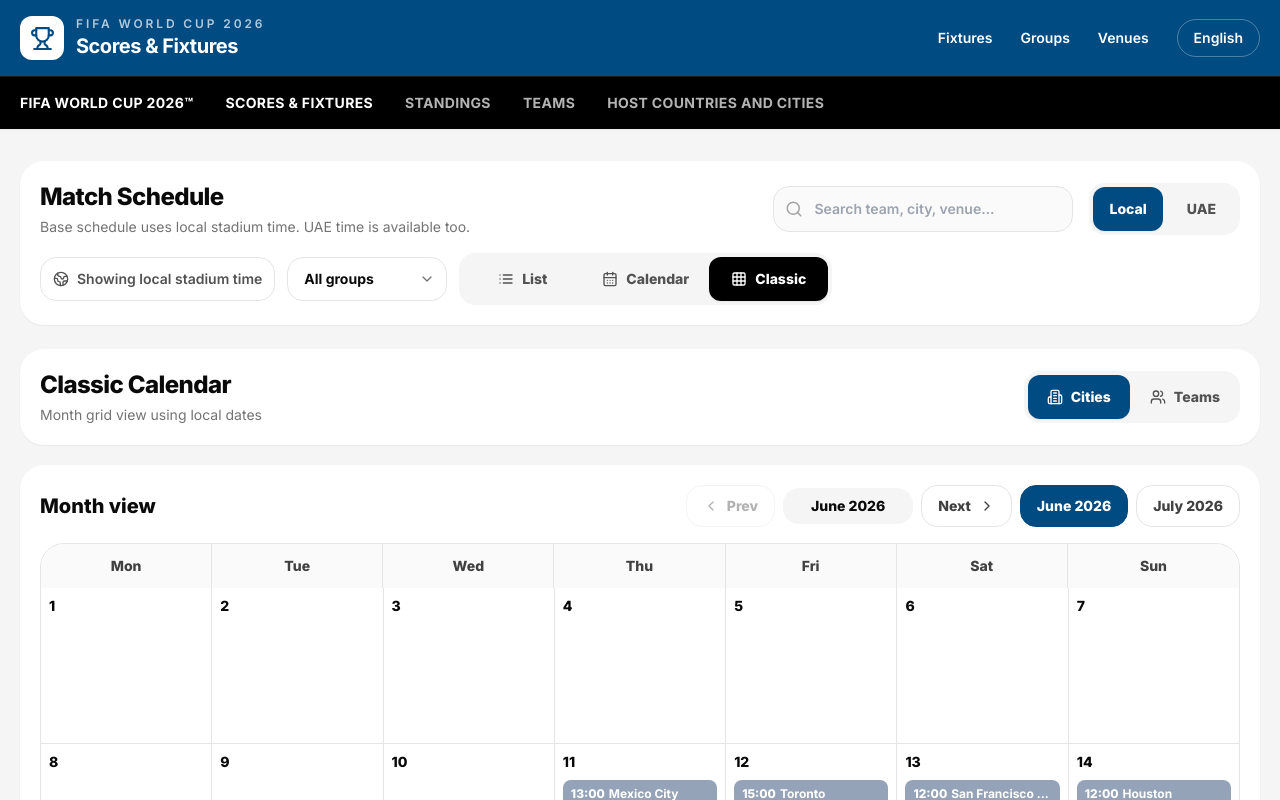
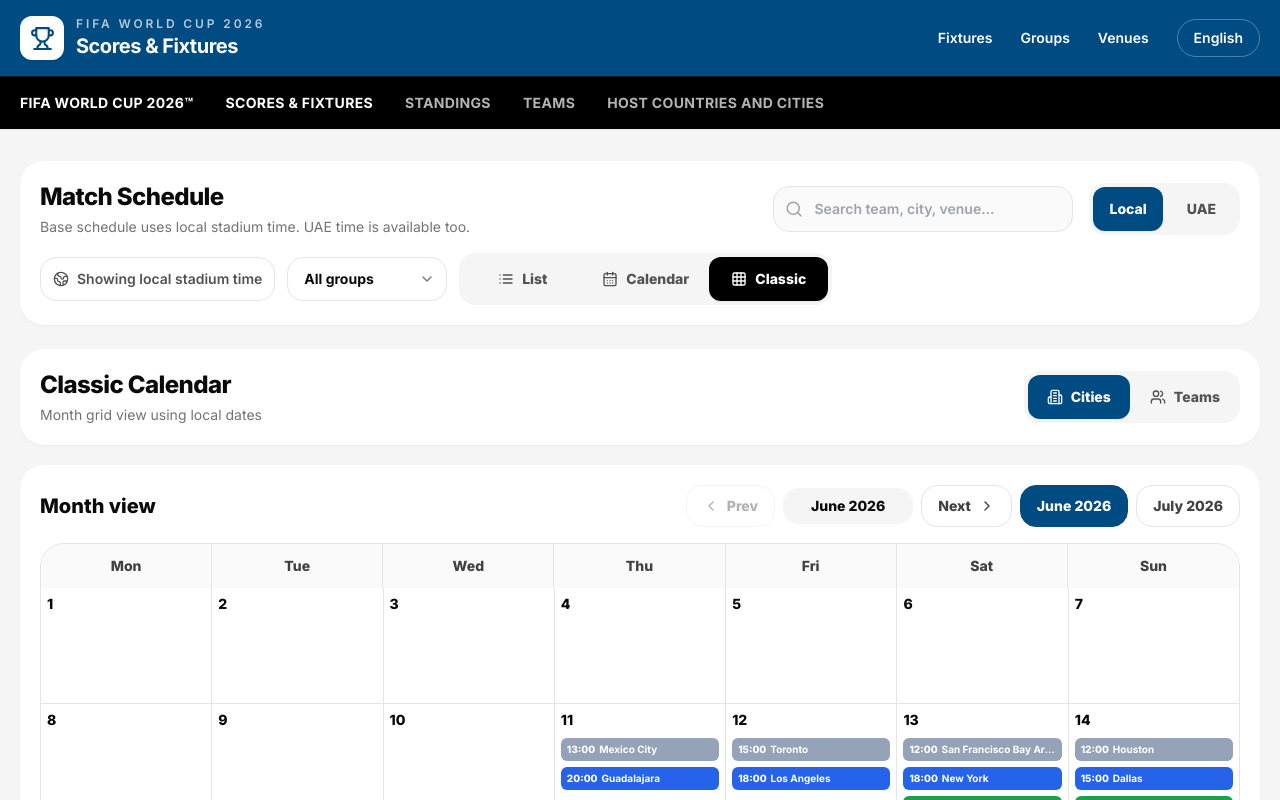
Before and after one commit to mo-seoudi/FIFA-2026-v2, a React (Vite) app: page / in a window 1280 px wide. Both pictures are taken after a click on the button "Classic". Shown: the top 800 px of the page. Built offline with nearby package versions, Linux system fonts and the light colour scheme.

Commit message:
Update CalendarView2.jsx

```diff
--- a/src/components/CalendarView2.jsx
+++ b/src/components/CalendarView2.jsx
@@ -169,7 +169,7 @@ export default function CalendarView2({
           </div>
 
           <div className="overflow-x-auto">
-            <div className="min-w-[900px] overflow-hidden rounded-3xl border border-neutral-200">
+            <div className="min-w-[720px] overflow-hidden rounded-3xl border border-neutral-200">
               <div className="grid grid-cols-7 bg-neutral-50 text-center text-sm font-black text-neutral-700">
                 {["Mon", "Tue", "Wed", "Thu", "Fri", "Sat", "Sun"].map((day) => (
                   <div key={day} className="border-r border-neutral-200 py-3 last:border-r-0">
@@ -182,7 +182,7 @@ export default function CalendarView2({
                 {month.days.map((day) => (
                   <div
                     key={day.key}
-                    className={`min-h-[155px] bg-white p-2 ${
+                    className={`min-h-[115px] bg-white p-1.5 ${
                       day.isCurrentMonth ? "" : "bg-neutral-50 text-neutral-300"
                     }`}
                   >
@@ -245,7 +245,7 @@ function ClassicMatchPill({
     return (
       <button
         onClick={onClick}
-        className={`block w-full truncate rounded-lg px-2 py-1.5 text-left text-xs font-bold transition hover:opacity-90 ${colorClass}`}
+        className={`block w-full truncate rounded-md px-1.5 py-1 text-left text-[10px] font-bold transition hover:opacity-90 ${colorClass}`}
         title={`${match[timeKey]} · ${match.home_team} vs ${match.away_team}`}
       >
         <span className="mr-1 font-black">{match[timeKey]}</span>
@@ -257,7 +257,7 @@ function ClassicMatchPill({
   return (
     <button
       onClick={onClick}
-      className="flex w-full items-center justify-between gap-1 rounded-lg bg-neutral-100 px-2 py-1.5 text-xs font-bold text-neutral-900 transition hover:bg-neutral-200"
+      className="flex w-full items-center justify-between gap-1 rounded-md bg-neutral-100 px-1.5 py-1 text-[10px] font-bold text-neutral-900 transition hover:bg-neutral-200"
       title={`${match[timeKey]} · ${match.home_team} vs ${match.away_team}`}
     >
       <span className="font-black text-[#004b82]">{match[timeKey]}</span>
```
